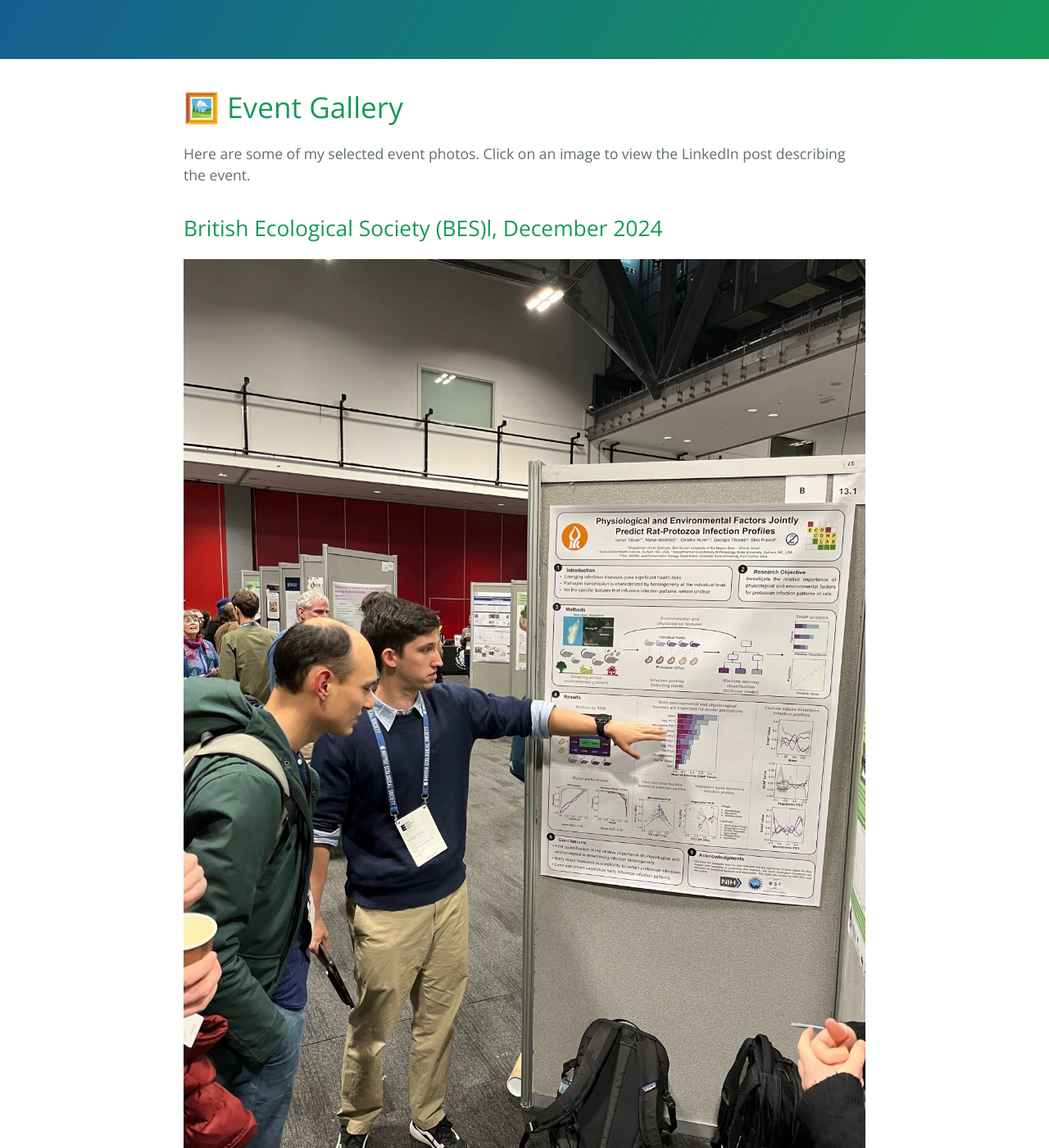
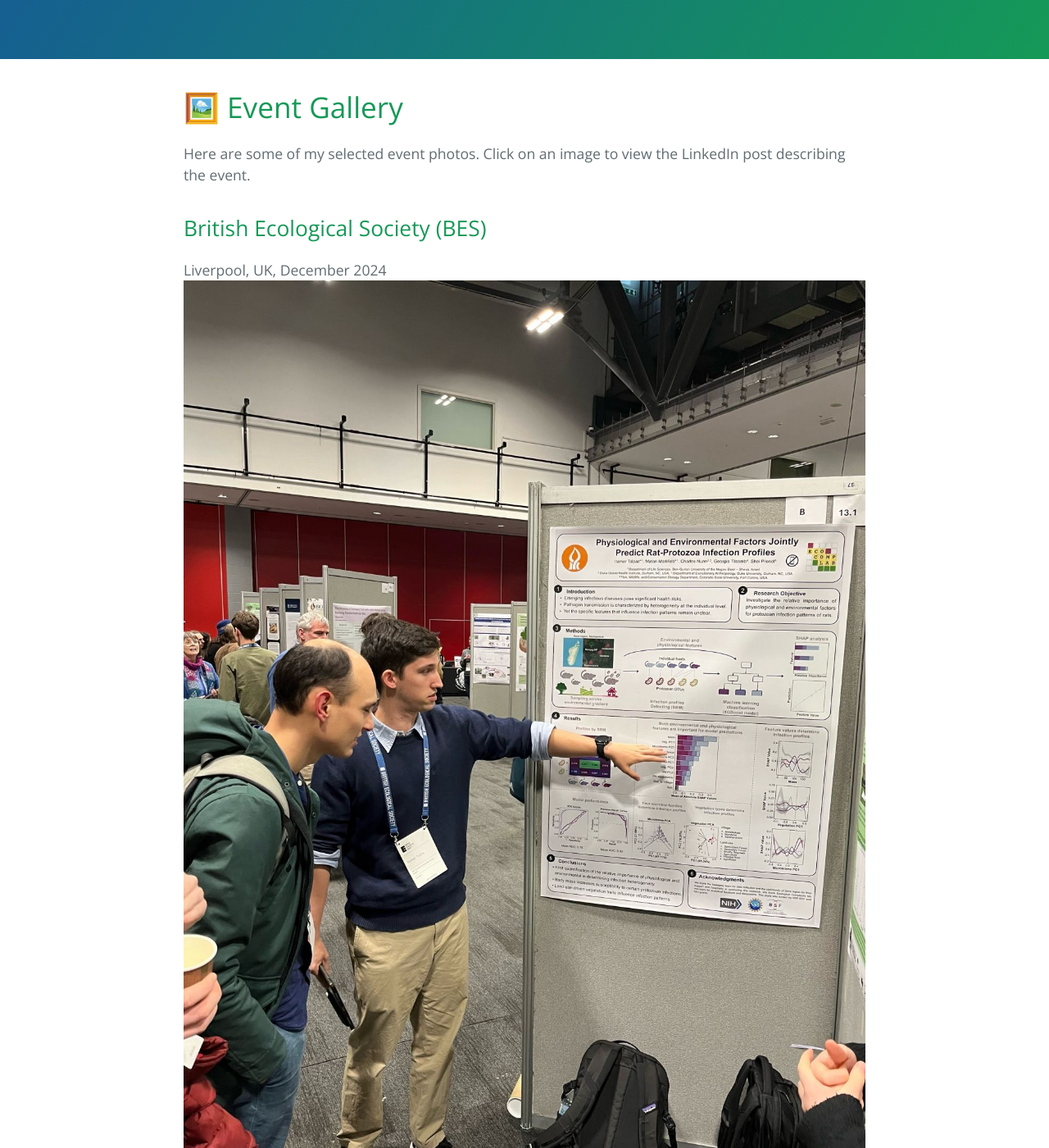
Before and after one commit to talpazi/my-website, a Jekyll site: the page built from gallery.md, in a window 1280 px wide and 1400 px high, scrolled down 311 px. Shown: the whole window at 82% size. Built offline with Jekyll 4.4.1, drawn with Linux system fonts in a browser that asks for light colours; some of the changed lines change nothing that is shown; some of the changed text lies outside the part shown.

Commit message:
Update gallery.md

```diff
--- a/gallery.md
+++ b/gallery.md
@@ -7,13 +7,16 @@ title: Gallery
 
 Here are some of my selected event photos. Click on an image to view the LinkedIn post describing the event.
 
-## British Ecological Society (BES)l, December 2024
+## British Ecological Society (BES)
+Liverpool, UK, December 2024
 [![British Ecological Society (BES) 2024](assets/bes_presentation.jpg)](https://www.linkedin.com/posts/itamar-talpaz-923473273_bes24-activity-7273776301990105088-4w_q?utm_source=share&utm_medium=member_desktop&rcm=ACoAAELPcGsBI9Za9TyRO_EHXmKVZKWK1MmU910)
 
 ## Visit at University of Liverpool, December 2024
+Liverpool, UK, December 2024
 [![Visit at University of Liverpool](assets/liverpool_presentation.jpg)](https://www.linkedin.com/posts/itamar-talpaz-923473273_awesome-first-day-here-at-university-of-liverpool-activity-7272298751241711616-VjSp?utm_source=share&utm_medium=member_desktop&rcm=ACoAAELPcGsBI9Za9TyRO_EHXmKVZKWK1MmU910)
 
 ## Zoological Society Conferencel, December 2024
+Hebrew University, Israel, December 2024
 [![Zoological Society Conference](assets/zoological_presentation.jpg)](https://www.linkedin.com/posts/itamar-talpaz-923473273_as-a-kid-when-people-asked-me-what-i-wanted-activity-7279571389487996928-Eneq?utm_source=share&utm_medium=member_desktop&rcm=ACoAAELPcGsBI9Za9TyRO_EHXmKVZKWK1MmU910)
 
 ## Department Day Presentationl, July 2024
```
